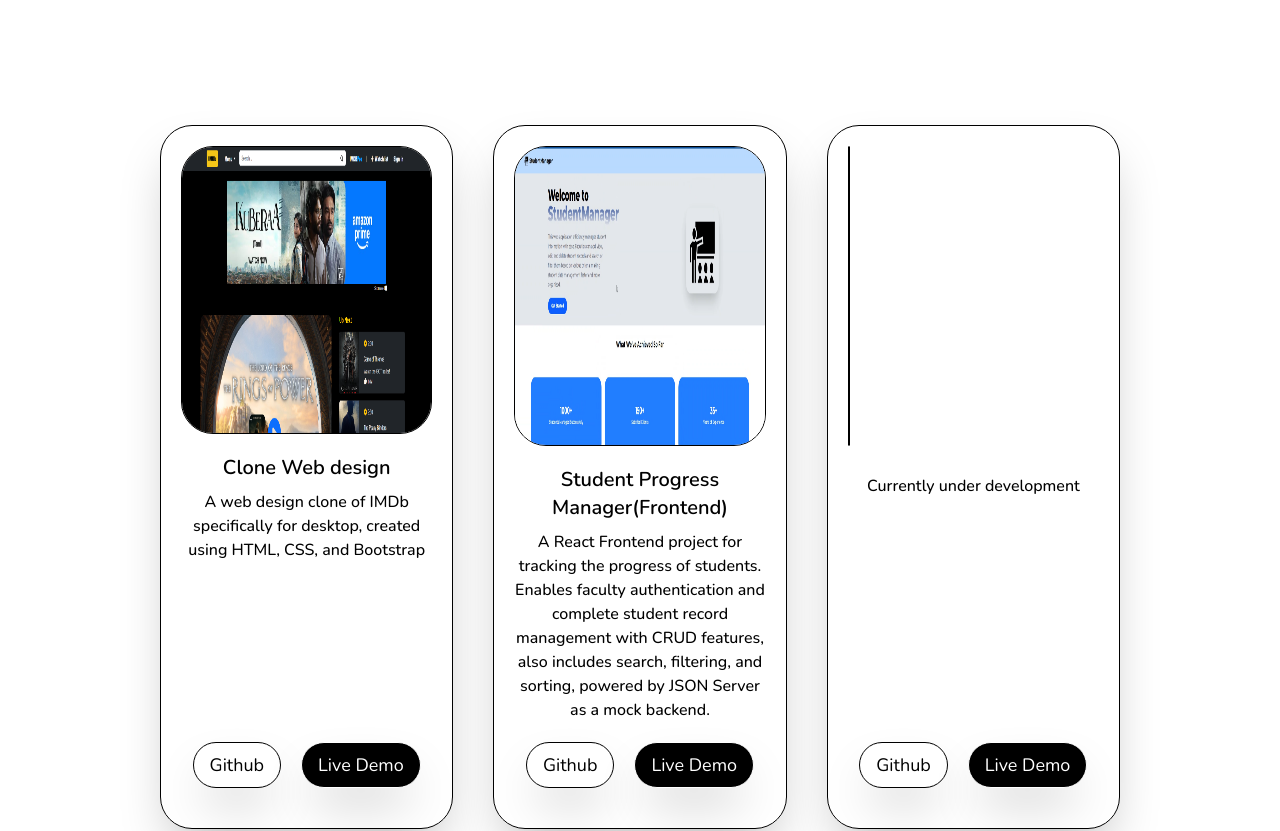
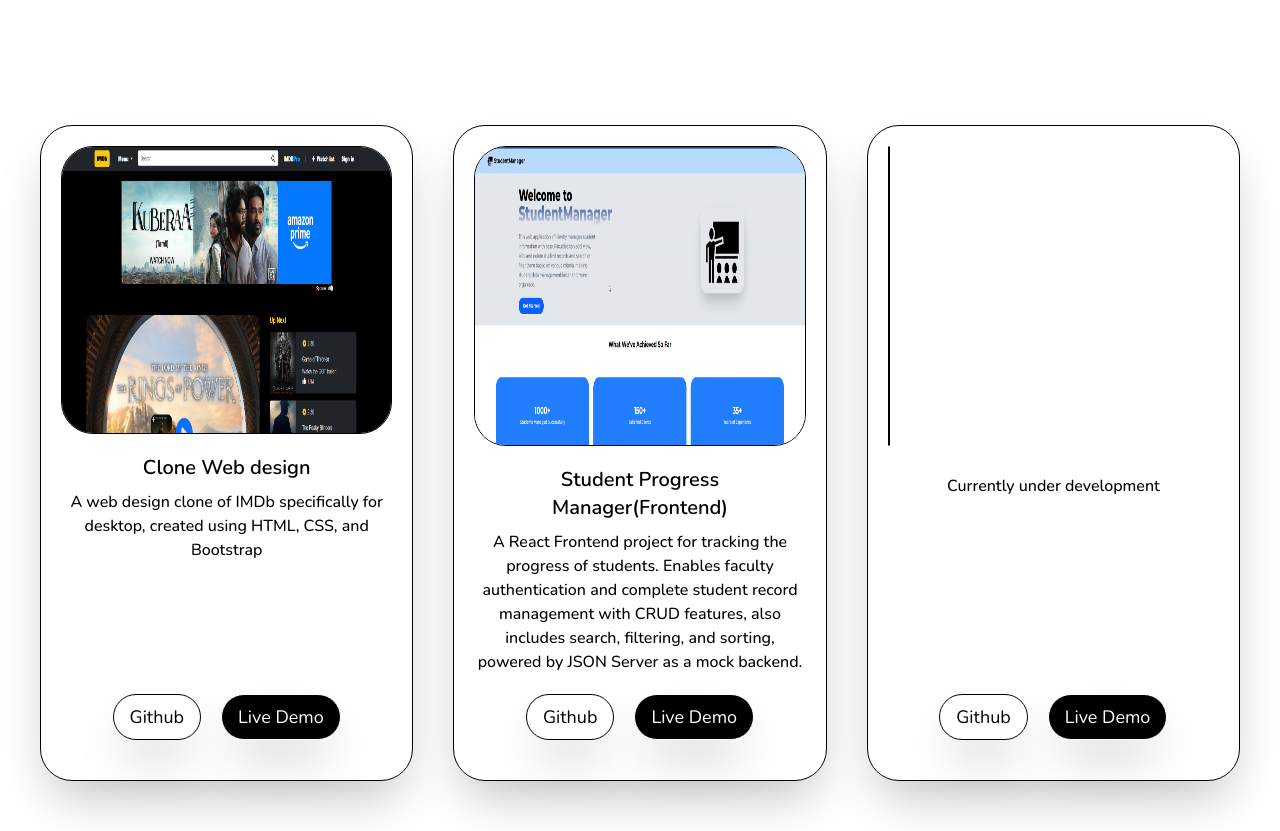
Before and after one commit to gauthamjoshy/currentPortfolio, a React (Vite) app: page / in a window 1280 px wide. Shown: the part 3027-3858 px from the top of the page. Built offline with nearby package versions, Linux system fonts and the light colour scheme; a web font is replaced by a local one.

Commit message:
project card width

```diff
--- a/src/components/Projects.jsx
+++ b/src/components/Projects.jsx
@@ -13,7 +13,7 @@
                 </div>
 
 
-                <div className='grid md:grid-cols-3 md:mx-40 mx-10 md:gap-10 gap-10 md:mt-32 mt-10 '>
+                <div className='grid md:grid-cols-3  mx-10 md:gap-10 gap-10 md:mt-32 mt-10 '>
                     {/* card-1 */}
 
                     <div className='border rounded-4xl p-5 shadow-2xl hover:shadow-black transition duration-200 hover:scale-101 grid grid-rows-[auto_1fr_auto]'>
@@ -21,8 +21,6 @@
                         <div className=''>
                             <img src={clone_design} alt="" className='border rounded-4xl md:h-72 h-52 hover:scale-105 transition' />
                         </div>
-
-
 
                         <div className='text-center my-5'>
                             <h3 className='text-xl font-semibold'>Clone Web design</h3>
```
